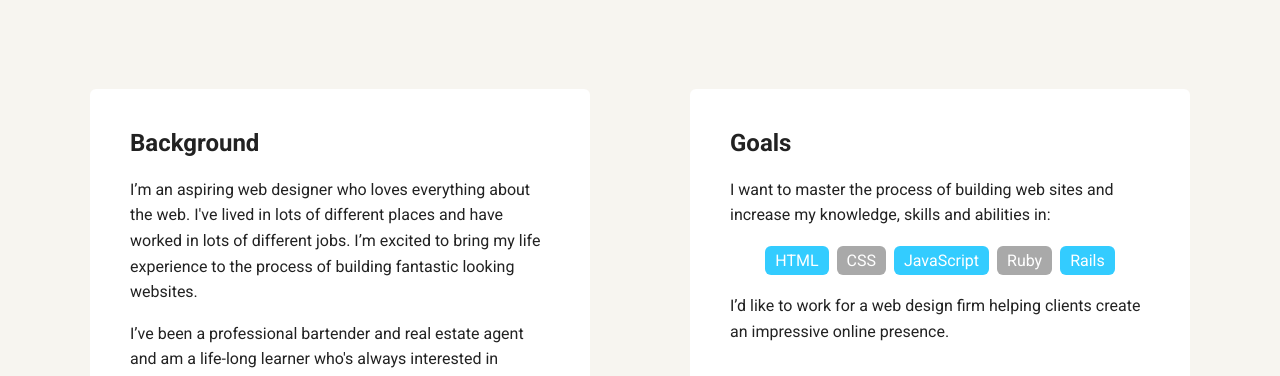
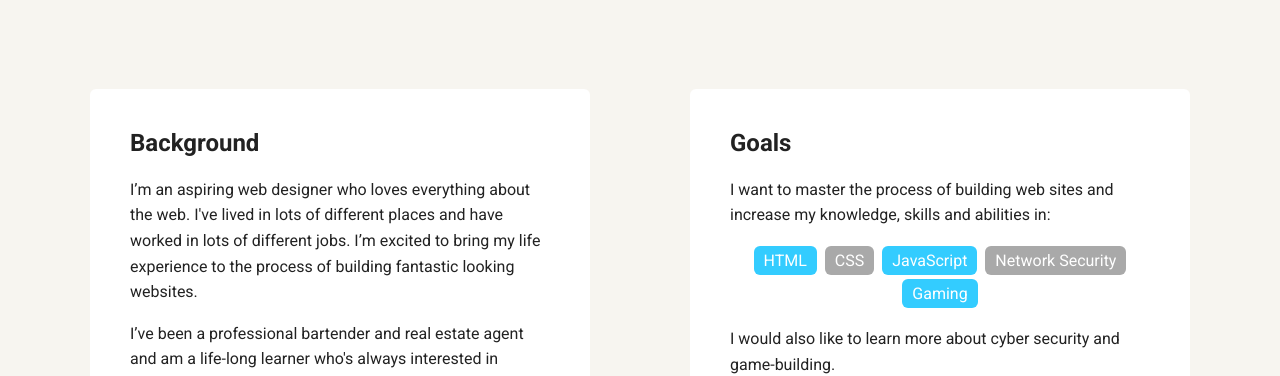
Before and after one commit to SarahMarie73/Portfolio-Website, a plain HTML site: page index.html in a window 1280 px wide. Shown: the part 431-807 px from the top of the page. Drawn offline with Linux system fonts and the light colour scheme; a web font is replaced by a local one.

Commit message:
Update index.html

```diff
--- a/index.html
+++ b/index.html
@@ -33,14 +33,14 @@
       <div class="card">
         <h2>Goals</h2>
         <p>I want to master the process of building web sites and increase my knowledge, skills and abilities in:</p>
-        <ul class="skills">
+    <ul class="skills">
           <li>HTML</li>
           <li>CSS</li>
           <li>JavaScript</li>
-          <li>Ruby</li>
-          <li>Rails</li>
+          <li>Network Security</li>
+          <li>Gaming</li>
         </ul>
-        <p>I’d like to work for a web design firm helping clients create an impressive online presence.</p>
+        <p>I would also like to learn more about cyber security and game-building.</p>
       </div>
 
     </main>
```
